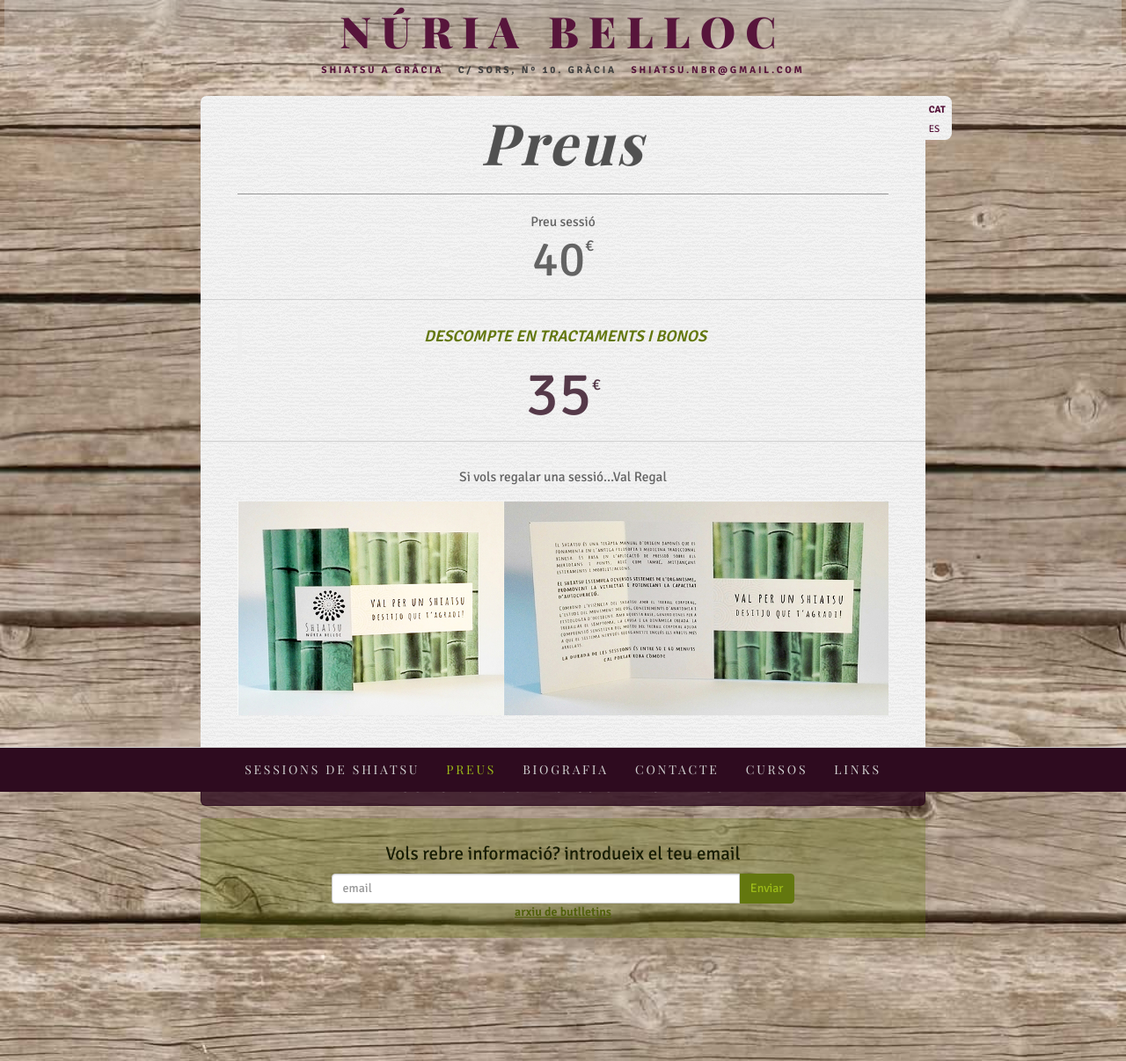
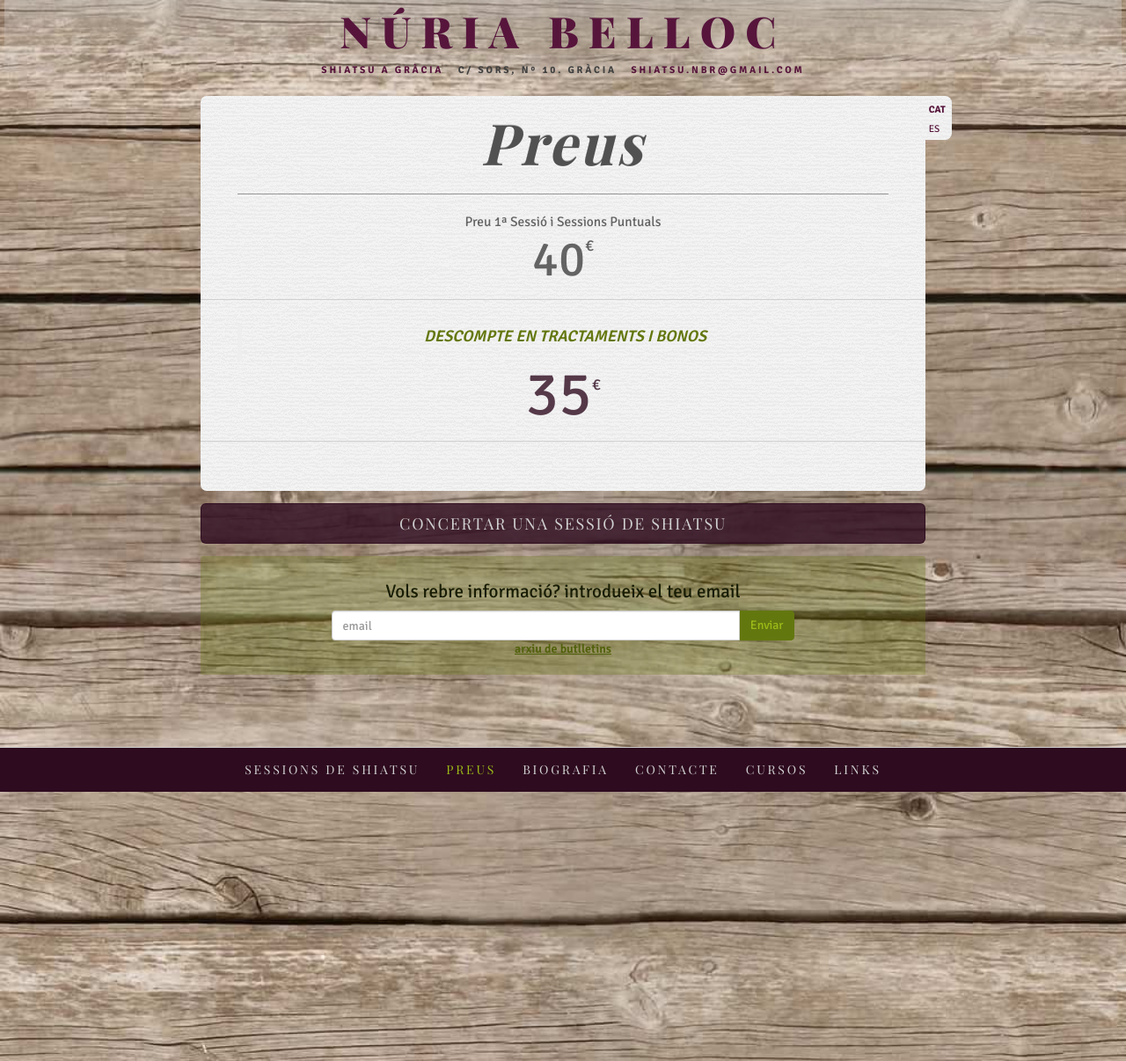
Before and after one commit to agustibr/shiatsu.nuriabelloc.com, a Jekyll site: the page built from cat/2-preus.md, in a window 1280 px wide. Shown: the whole page at 88% size. Built offline with Jekyll 4.4.1, drawn with Linux system fonts in a browser that asks for light colours; some web fonts are replaced.

Commit message:
Updated 2-preus.md

```diff
--- a/cat/2-preus.md
+++ b/cat/2-preus.md
@@ -1,6 +1,8 @@
 ---
 title: Preus
-description: "Preus de les sessions de Shiatsu a Gracia; bono 3 sessions, primera sessió i sessió puntual de shiatsu a Barcelona."
+description: >-
+  Preus de les sessions de Shiatsu a Gracia; bono 3 sessions, primera sessió i
+  sessió puntual de shiatsu a Barcelona.
 menu: true
 permalink: preus/
 sibling: preus
@@ -14,7 +16,7 @@
 
 
 
-Preu sessió
+Preu 1ª Sessió i Sessions Puntuals
 
 #### 40
 
@@ -25,8 +27,3 @@
 ### 35
 
 ---
-
-Si vols regalar una sessió...Val Regal
-
-
-![val regal shiatsu]({{site.baseurl}}/image/val_regal_1.jpg)
```
